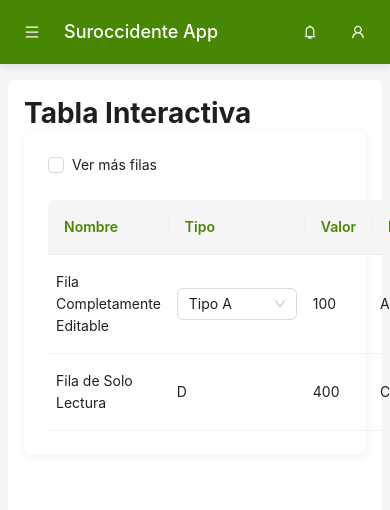
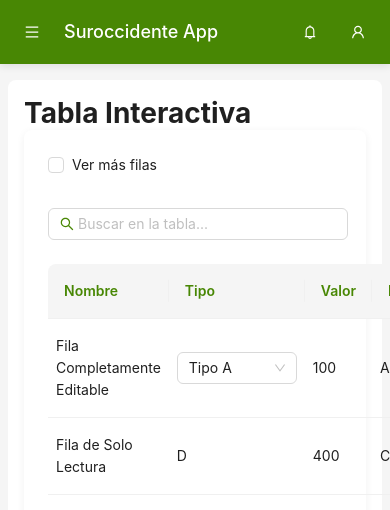
Before and after one commit to javierra218/suroccidente_react_app, a React (Vite) app: page / in a window 390 px wide. Shown: the top 510 px of the page. Built offline with nearby package versions, Linux system fonts and the light colour scheme.

Commit message:
feat: Añade controles de búsqueda y visualización en la tabla interactiva. Se implementa un campo de búsqueda y se ajustan los estilos para mejorar la usabilidad y la responsividad del componente.

```diff
--- a/src/components/common/InteractiveTable/InteractiveTable.css
+++ b/src/components/common/InteractiveTable/InteractiveTable.css
@@ -31,3 +31,39 @@
 .interactive-table .ant-space {
   width: 100%;
 }
+
+.table-controls {
+  display: flex;
+  justify-content: space-between;
+  align-items: center;
+  margin-bottom: 16px;
+}
+
+.table-controls .ant-checkbox-wrapper {
+  margin-right: 16px;
+}
+
+.table-controls .ant-input-affix-wrapper {
+  width: 300px;
+}
+
+.table-controls .ant-input-affix-wrapper:hover,
+.table-controls .ant-input-affix-wrapper:focus {
+  border-color: #488704;
+}
+
+.table-controls .anticon-search {
+  color: #488704;
+}
+
+@media (max-width: 768px) {
+  .table-controls {
+    flex-direction: column;
+    align-items: flex-start;
+  }
+
+  .table-controls .ant-input-affix-wrapper {
+    width: 100%;
+    margin-top: 16px;
+  }
+}
--- a/src/components/common/InteractiveTable/InteractiveTable.tsx
+++ b/src/components/common/InteractiveTable/InteractiveTable.tsx
@@ -1,5 +1,6 @@
 import React, { useEffect, useState } from 'react';
 import { Table, Select, Input, Checkbox, Space } from 'antd';
+import { SearchOutlined } from '@ant-design/icons';
 import type { TableData, Option } from '../../../services/tableService';
 import { fetchTableData } from '../../../services/tableService';
 import './InteractiveTable.css';
@@ -11,6 +12,7 @@ const InteractiveTable: React.FC = () => {
   const [options, setOptions] = useState<{ types: Option[]; statuses: Option[] }>({ types: [], statuses: [] });
   const [loading, setLoading] = useState(true);
   const [showMore, setShowMore] = useState(false);
+  const [searchText, setSearchText] = useState('');
 
   useEffect(() => {
     const loadData = async () => {
@@ -47,6 +49,17 @@ const InteractiveTable: React.FC = () => {
     });
     setData(newData);
   };
+
+  const handleSearch = (value: string) => {
+    setSearchText(value);
+  };
+
+  const filteredData = data.filter(item => {
+    const matchesSearch =
+      searchText === '' ||
+      Object.values(item).some(val => String(val).toLowerCase().includes(searchText.toLowerCase()));
+    return (item.isVisible || showMore) && matchesSearch;
+  });
 
   const columns = [
     {
@@ -94,14 +107,21 @@ const InteractiveTable: React.FC = () => {
     }
   ];
 
-  const filteredData = data.filter(item => item.isVisible || showMore);
-
   return (
     <div className="interactive-table">
       <Space direction="vertical" style={{ width: '100%' }}>
-        <Checkbox checked={showMore} onChange={e => setShowMore(e.target.checked)}>
-          Ver más filas
-        </Checkbox>
+        <div className="table-controls">
+          <Checkbox checked={showMore} onChange={e => setShowMore(e.target.checked)}>
+            Ver más filas
+          </Checkbox>
+          <Input
+            placeholder="Buscar en la tabla..."
+            prefix={<SearchOutlined />}
+            onChange={e => handleSearch(e.target.value)}
+            style={{ width: 300 }}
+            allowClear
+          />
+        </div>
         <Table columns={columns} dataSource={filteredData} rowKey="id" loading={loading} pagination={false} />
       </Space>
     </div>
```
